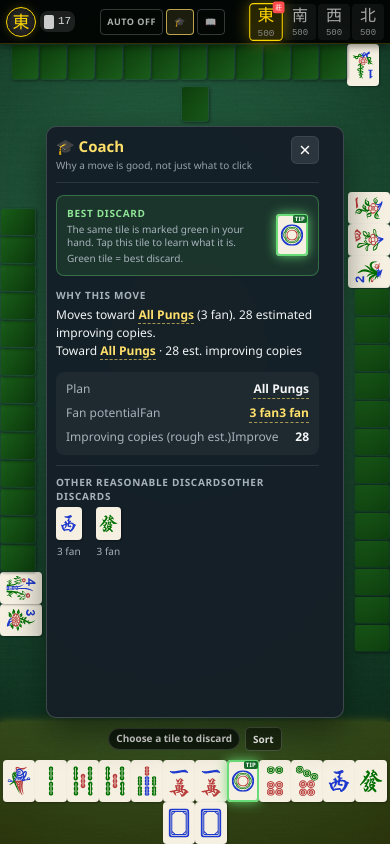
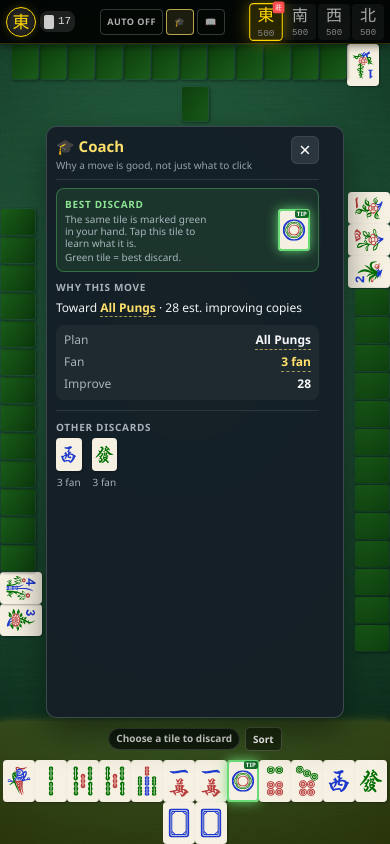
Before and after one commit to Kimeiga/hkos, a React (Vite) app: page / in a window 390 px wide. Built offline with nearby package versions, Linux system fonts and the light colour scheme.

Commit message:
Tighten mobile Coach spacing

```diff
--- a/src/components/TeacherPanel.css
+++ b/src/components/TeacherPanel.css
@@ -16,6 +16,10 @@
   font-size: 13px;
   line-height: 1.4;
   backdrop-filter: blur(12px);
+}
+
+.teacher-copy-mobile {
+  display: none;
 }
 
 .teacher-header {
@@ -222,7 +226,63 @@
     transform: translate(-50%, -50%);
     border: 1px solid rgba(255, 255, 255, 0.18);
     border-radius: 10px;
-    padding: 10px;
+    padding: 9px;
     box-shadow: 0 14px 36px rgba(0, 0, 0, 0.48);
   }
+
+  .teacher-copy-desktop {
+    display: none;
+  }
+
+  .teacher-copy-mobile {
+    display: inline;
+  }
+
+  .teacher-header {
+    margin-bottom: 8px;
+    padding-bottom: 7px;
+  }
+
+  .teacher-header h3 {
+    font-size: 14px;
+  }
+
+  .recommendation {
+    gap: 8px;
+    margin-bottom: 8px;
+    padding: 8px;
+  }
+
+  .rec-help {
+    max-width: 150px;
+    margin-top: 2px;
+    line-height: 1.2;
+  }
+
+  .reasoning {
+    margin-bottom: 8px;
+  }
+
+  .reasoning-text {
+    font-size: 12px;
+    line-height: 1.35;
+  }
+
+  .stats {
+    gap: 4px;
+    margin-bottom: 8px;
+    padding: 7px 8px;
+  }
+
+  .stat {
+    font-size: 11px;
+  }
+
+  .alternatives {
+    padding-top: 7px;
+  }
+
+  .alt-list {
+    gap: 10px;
+  }
 }
```
